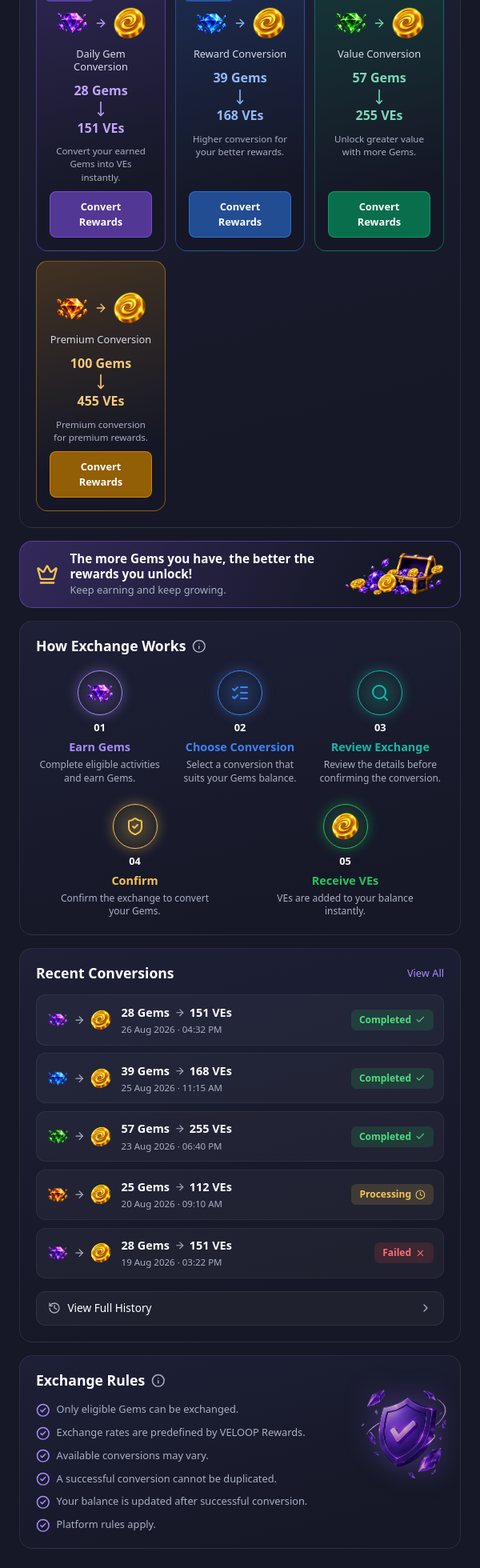
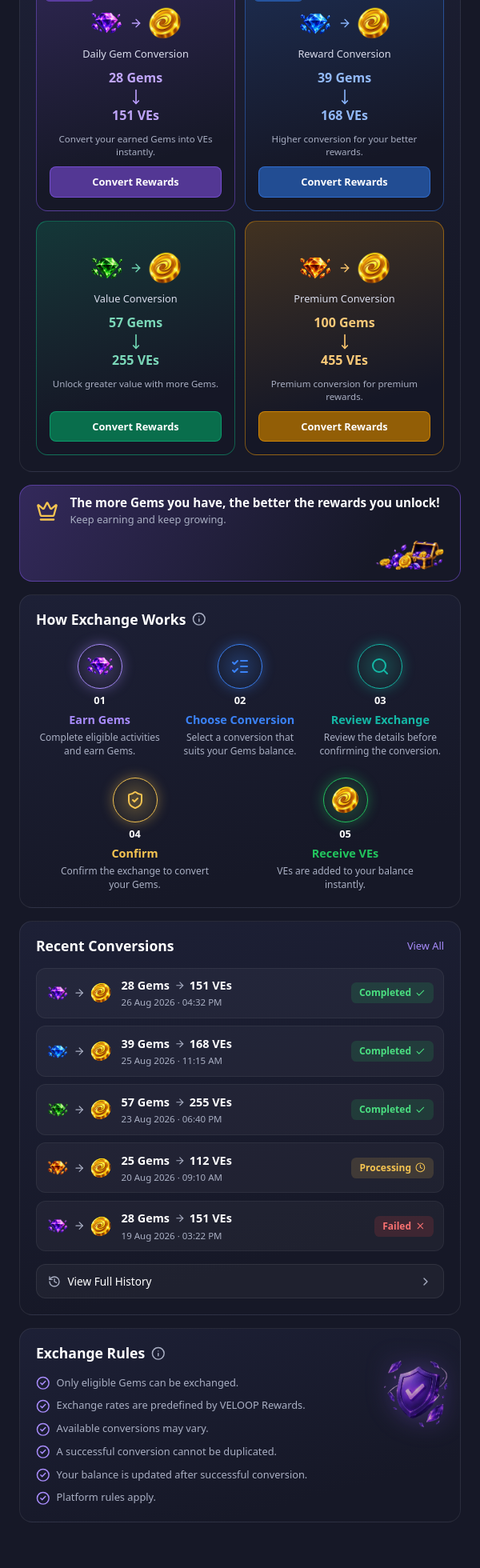
Before and after one commit to sadiksaifi9958/veloop-exchange-center, a React (Vite) app: page / in a window 600 px wide. Shown: the part 1021-2981 px from the top of the page at 80% size. After the commit the page ends 2948 px from the top, so only its background shows below. Built offline with nearby package versions, Linux system fonts and the light colour scheme.

Commit message:
fix card, history, rules and banner layout on small screens

```diff
--- a/src/App.module.css
+++ b/src/App.module.css
@@ -47,3 +47,9 @@
   height: 100%;
   box-sizing: border-box;
 }
+
+@media (min-width: 576px) and (max-width: 991px) {
+  .cardsGrid {
+    grid-template-columns: repeat(2, minmax(0, 1fr));
+  }
+}
--- a/src/components/exchange/ExchangeHistory.module.css
+++ b/src/components/exchange/ExchangeHistory.module.css
@@ -128,6 +128,11 @@
   font-size: 0.9rem;
   font-weight: 600;
   color: #fff;
+  flex-wrap: wrap;
+}
+
+.numbers span {
+  white-space: nowrap;
 }
 
 .numbers svg {
--- a/src/components/exchange/ExchangeRules.module.css
+++ b/src/components/exchange/ExchangeRules.module.css
@@ -46,7 +46,7 @@
   flex-direction: column;
   gap: 0.6rem;
   margin: 0;
-  padding: 0 2rem 0 0;
+  padding: 0 3rem 0 0;
   list-style: none;
 }
 
@@ -55,7 +55,7 @@
   top: 2rem;
   right: 0.75rem;
   z-index: 0;
-  height: 8rem;
+  height: 6rem;
   width: auto;
   filter: brightness(0.75) drop-shadow(0 0 1rem rgba(139, 92, 246, 0.35));
   pointer-events: none;
--- a/src/components/exchange/RewardBanner.module.css
+++ b/src/components/exchange/RewardBanner.module.css
@@ -49,7 +49,14 @@
 }
 
 @media (max-width: 600px) {
+  .banner {
+    flex-direction: column;
+    align-items: flex-start;
+  }
+
   .image {
-    height: 3.5rem;
+    width: 6rem;
+    height: auto;
+    align-self: flex-end;
   }
 }
```
